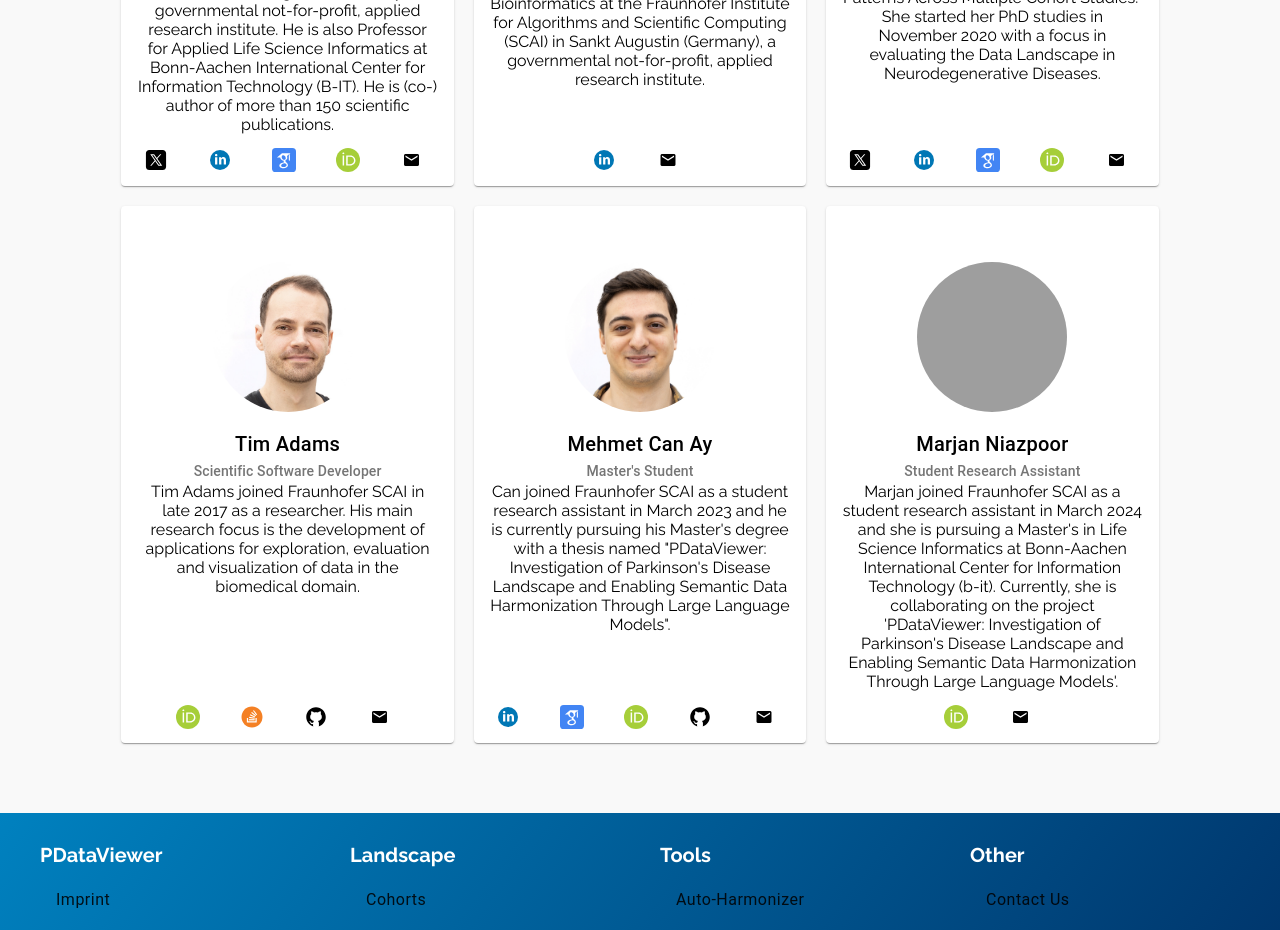
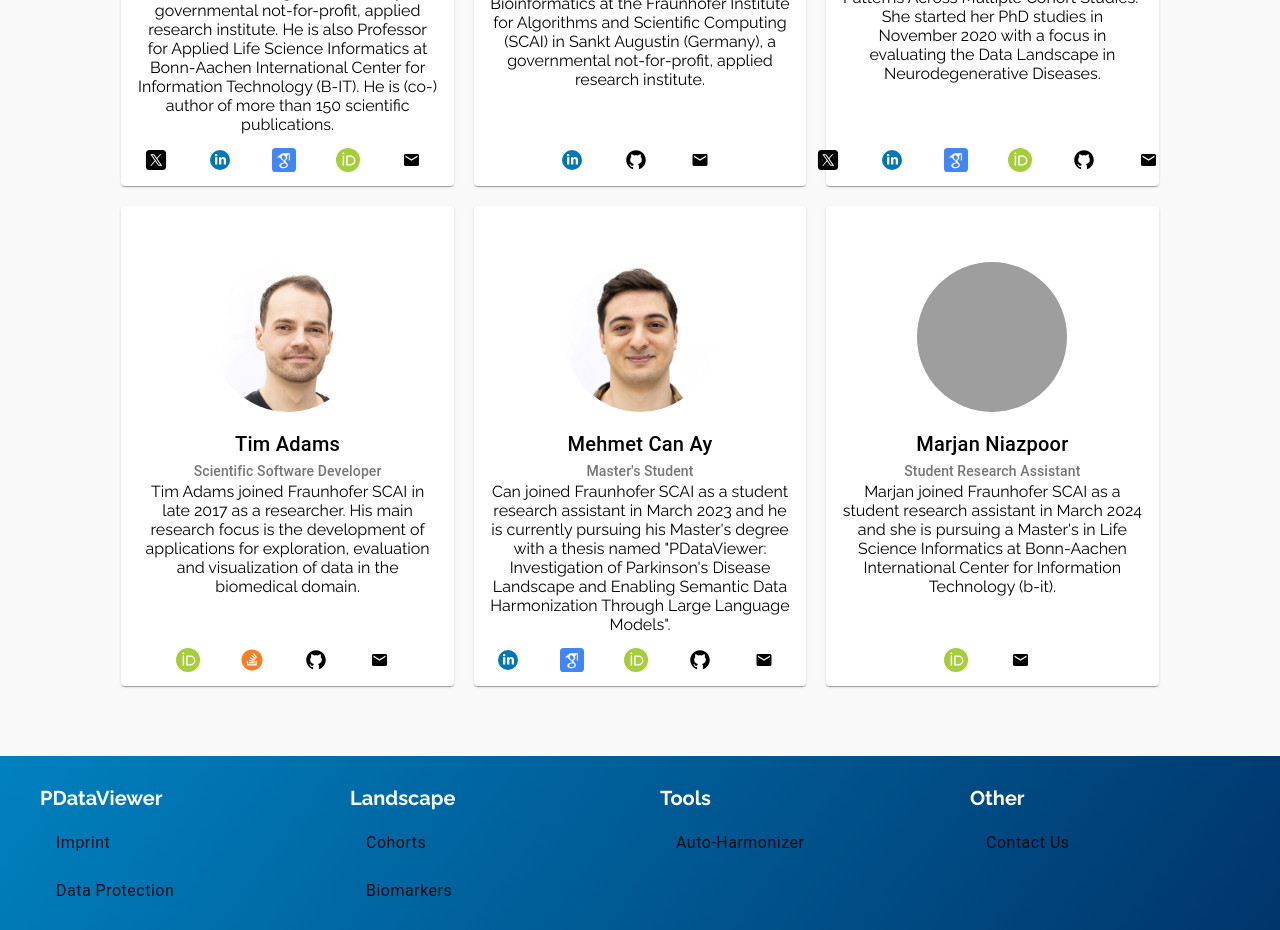
Before and after one commit to SCAI-BIO/PDataViewer, an Angular app in the folder frontend/: page /contact-us in a window 1280 px wide. Shown: the part 680-1610 px from the top of the page. Built offline with nearby package versions, Linux system fonts and the light colour scheme; grey boxes are pictures that could not be loaded.

Commit message:
add: GitHub links

```diff
--- a/frontend/src/app/contact-us/contact-us.component.html
+++ b/frontend/src/app/contact-us/contact-us.component.html
@@ -100,6 +100,11 @@
               <mat-icon svgIcon="linkedin"></mat-icon>
             </button>
           </a>
+          <a href="https://github.com/MarcZimmermann" target="_blank">
+            <button mat-button class="icon-button">
+              <mat-icon svgIcon="github"></mat-icon>
+            </button>
+          </a>
           <a href="mailto:marc.jacobs@scai.fraunhofer.de" target="_blank">
             <button mat-button>
               <mat-icon
@@ -160,6 +165,11 @@
           <a href="https://orcid.org/0000-0002-7773-7786" target="_blank">
             <button mat-button class="icon-button">
               <mat-icon svgIcon="orcid"></mat-icon>
+            </button>
+          </a>
+          <a href="https://github.com/Yasaminsali" target="_blank">
+            <button mat-button class="icon-button">
+              <mat-icon svgIcon="github"></mat-icon>
             </button>
           </a>
           <a href="mailto:yasamin.salimi@scai.fraunhofer.de" target="_blank">
@@ -299,9 +309,7 @@
             Marjan joined Fraunhofer SCAI as a student research assistant in
             March 2024 and she is pursuing a Master's in Life Science Informatics
             at Bonn-Aachen International Center for Information Technology
-            (b-it). Currently, she is collaborating on the project 'PDataViewer:
-            Investigation of Parkinson's Disease Landscape and Enabling Semantic
-            Data Harmonization Through Large Language Models'.
+            (b-it).
           </p>
         </mat-card-content>
         <mat-card-actions>
```
